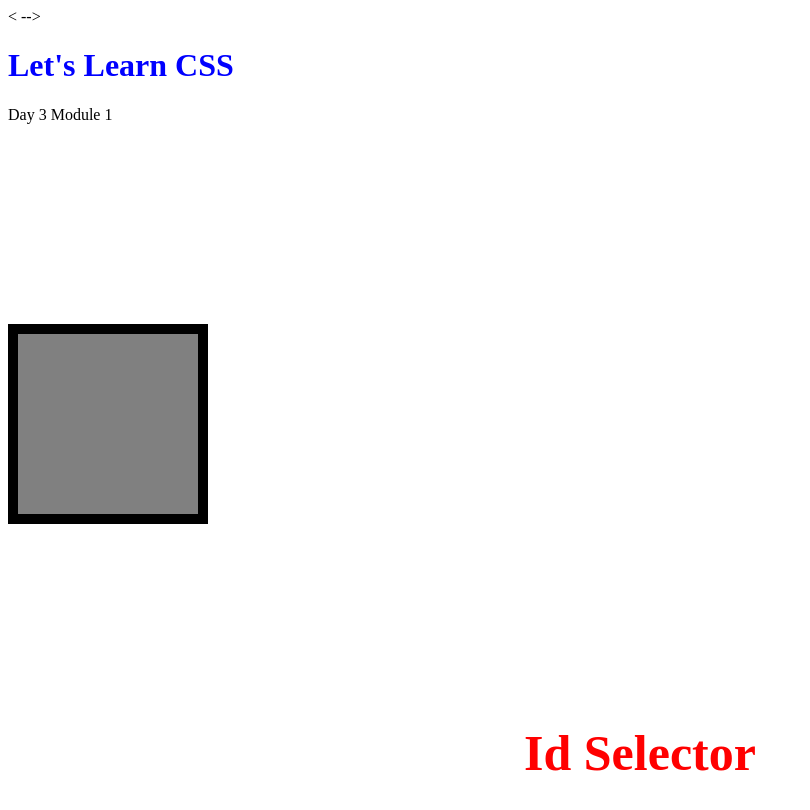
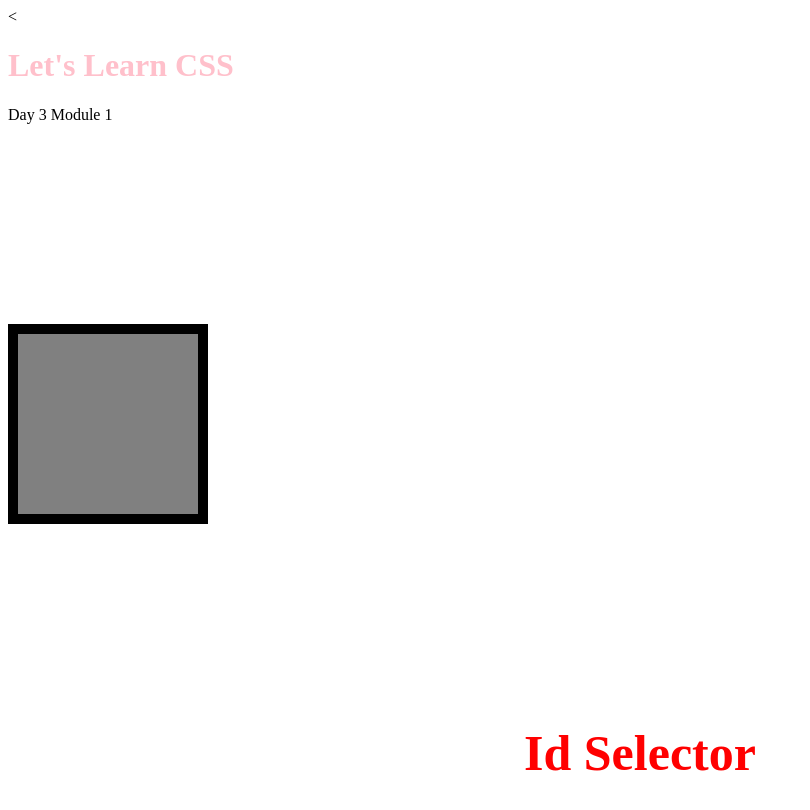
Before and after one commit to karapk/module-1, a plain HTML site: page day3/CSS/index.html in a window 1280 px wide. Shown: the whole page, without its empty margins (0-810 px from the left). Drawn offline with Linux system fonts and the light colour scheme; files that its build step writes are made by us from their sources.

Commit message:
trying to practice git

```diff
--- a/day3/index.html
+++ b/day3/CSS/index.html
@@ -13,9 +13,10 @@
 
     </head>
     <body>
-        <!-- !-- <h1 style="color: pink;">Let's learn CSS </h1> --> -->
+        <!-- !-- Let's learn CSS </h1> -->
 
-        <h1>Let's Learn CSS</h1>
+
+        <h1 style="color: pink;">Let's Learn CSS</h1>
         <p>Day 3 Module 1</p>
         <div class="box"></div>
         <h2 id="id_name" class="class_name class2">Id Selector</h2>
```
Also changed, not shown: day3/CSS/style2.css (deleted).
